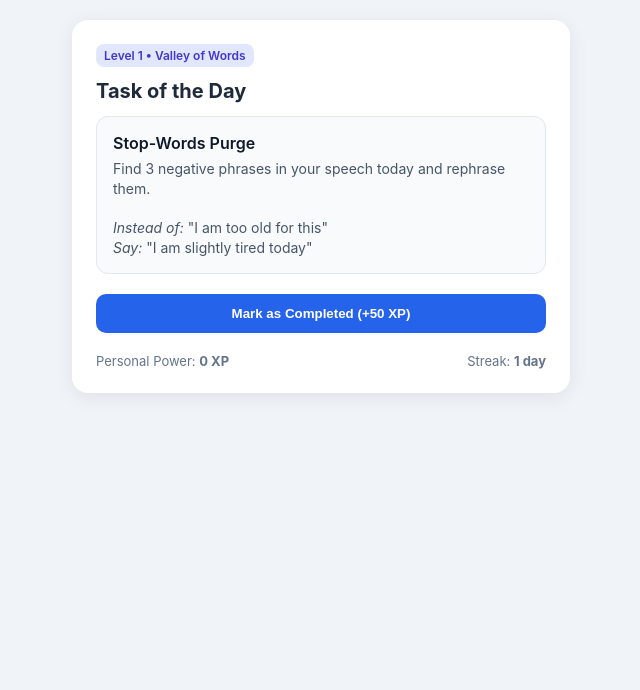
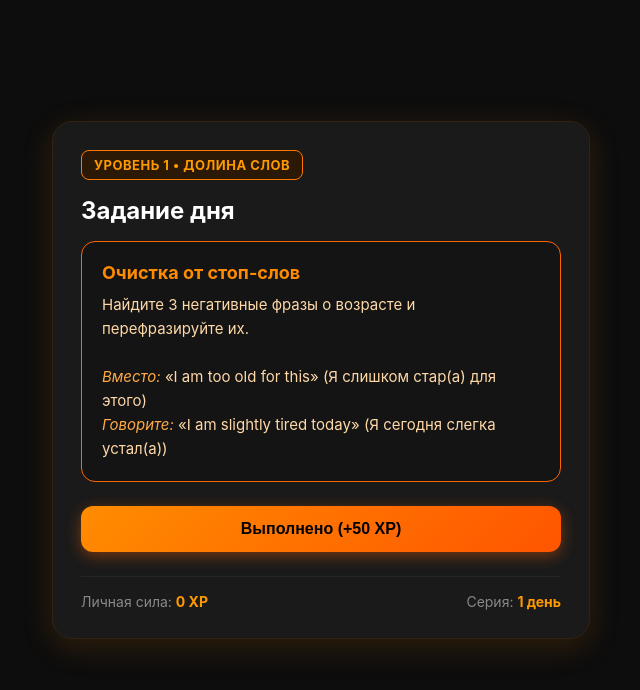
Before and after one commit to talidaser-blip/life-neuro-trainer, a plain HTML site: page index.html in a window 1280 px wide. Shown: the whole page, without its empty margins (319-959 px from the left). Drawn offline with Linux system fonts and the light colour scheme.

Commit message:
Update index.html

```diff
--- a/index.html
+++ b/index.html
@@ -1,61 +1,148 @@
 <!DOCTYPE html>
-<html lang="en">
+<html lang="ru">
 <head>
   <meta charset="UTF-8">
   <meta name="viewport" content="width=device-width, initial-scale=1.0">
-  <title>NeuroHero: Daily Practice</title>
+  <title>NeuroHero: Ежедневная практика</title>
   <style>
-    body { font-family: -apple-system, BlinkMacSystemFont, sans-serif; background: #f0f4f8; margin: 0; padding: 20px; display: flex; justify-content: center; }
-    .card { background: white; max-width: 450px; width: 100%; border-radius: 16px; padding: 24px; box-shadow: 0 4px 20px rgba(0,0,0,0.08); }
-    h1 { font-size: 20px; margin-top: 0; color: #1e293b; }
-    .badge { display: inline-block; padding: 4px 8px; border-radius: 8px; font-size: 12px; font-weight: 600; background: #e0e7ff; color: #4338ca; margin-bottom: 12px; }
-    .quest-box { background: #f8fafc; border: 1px solid #e2e8f0; border-radius: 12px; padding: 16px; margin-bottom: 20px; }
-    .quest-title { font-weight: 600; color: #0f172a; margin-bottom: 6px; }
-    .quest-desc { font-size: 14px; color: #475569; line-height: 1.4; }
-    .btn { display: block; width: 100%; padding: 12px; border: none; border-radius: 10px; background: #2563eb; color: white; font-weight: 600; cursor: pointer; text-align: center; }
-    .btn:hover { background: #1d4ed8; }
-    .stats { display: flex; justify-content: space-between; margin-top: 20px; font-size: 13px; color: #64748b; }
+    body {
+      font-family: -apple-system, BlinkMacSystemFont, "Segoe UI", Roboto, sans-serif;
+      background: #0d0d0d;
+      color: #ff8c00;
+      margin: 0;
+      padding: 20px;
+      display: flex;
+      justify-content: center;
+      align-items: center;
+      min-height: 90vh;
+    }
+    .card {
+      background: #1a1a1a;
+      max-width: 480px;
+      width: 100%;
+      border-radius: 20px;
+      padding: 28px;
+      box-shadow: 0 8px 32px rgba(255, 140, 0, 0.15);
+      border: 1px solid #332211;
+    }
+    .badge {
+      display: inline-block;
+      padding: 6px 12px;
+      border-radius: 8px;
+      font-size: 13px;
+      font-weight: 700;
+      background: #2b1805;
+      color: #ff9900;
+      border: 1px solid #ff7700;
+      margin-bottom: 16px;
+      text-transform: uppercase;
+      letter-spacing: 0.5px;
+    }
+    h1 {
+      font-size: 24px;
+      margin-top: 0;
+      margin-bottom: 16px;
+      color: #ffffff;
+    }
+    .quest-box {
+      background: #141414;
+      border: 1px solid #ff6600;
+      border-radius: 14px;
+      padding: 20px;
+      margin-bottom: 24px;
+    }
+    .quest-title {
+      font-size: 18px;
+      font-weight: 700;
+      color: #ff8c00;
+      margin-bottom: 10px;
+    }
+    .quest-desc {
+      font-size: 15px;
+      color: #ffd8a8;
+      line-height: 1.6;
+    }
+    .quest-desc i {
+      color: #ffaa44;
+    }
+    .btn {
+      display: block;
+      width: 100%;
+      padding: 14px;
+      border: none;
+      border-radius: 12px;
+      background: linear-gradient(135deg, #ff8c00, #ff5500);
+      color: #000000;
+      font-size: 16px;
+      font-weight: 700;
+      cursor: pointer;
+      text-align: center;
+      transition: all 0.2s ease;
+      box-shadow: 0 4px 15px rgba(255, 102, 0, 0.4);
+    }
+    .btn:hover {
+      background: linear-gradient(135deg, #ffa31a, #ff6a00);
+      transform: translateY(-2px);
+      box-shadow: 0 6px 20px rgba(255, 102, 0, 0.6);
+    }
+    .btn:active {
+      transform: translateY(0);
+    }
+    .stats {
+      display: flex;
+      justify-content: space-between;
+      margin-top: 24px;
+      font-size: 14px;
+      color: #888888;
+      border-top: 1px solid #262626;
+      padding-top: 16px;
+    }
+    .stats b {
+      color: #ff9900;
+    }
   </style>
 </head>
 <body>
   <div class="card">
-    <span class="badge" id="levelBadge">Level 1 • Valley of Words</span>
-    <h1 id="questHeading">Task of the Day</h1>
+    <span class="badge" id="levelBadge">Уровень 1 • Долина слов</span>
+    <h1 id="questHeading">Задание дня</h1>
 
     <div class="quest-box">
-      <div class="quest-title" id="questTitle">Stop-Words Purge</div>
+      <div class="quest-title" id="questTitle">Очистка от стоп-слов</div>
       <div class="quest-desc" id="questDesc">
-        Find 3 negative phrases in your speech today and rephrase them.
-        <br><br>
-        <i>Instead of:</i> "I am too old for this"<br>
-        <i>Say:</i> "I am slightly tired today"
+        Найдите 3 негативные фразы о возрасте и перефразируйте их.<br><br>
+        <i>Вместо:</i> «I am too old for this» (Я слишком стар(а) для этого)<br>
+        <i>Говорите:</i> «I am slightly tired today» (Я сегодня слегка устал(а))
       </div>
     </div>
 
-    <button class="btn" id="completeBtn" onclick="nextLevel()">Mark as Completed (+50 XP)</button>
+    <button class="btn" id="completeBtn" onclick="nextLevel()">Выполнено (+50 XP)</button>
 
     <div class="stats">
-      <span>Personal Power: <b id="xpVal">0 XP</b></span>
-      <span>Streak: <b id="streakVal">1 day</b></span>
+      <span>Личная сила: <b id="xpVal">0 XP</b></span>
+      <span>Серия: <b id="streakVal">1 день</b></span>
     </div>
   </div>
 
   <script>
     const quests = [
       {
-        badge: "Level 1 • Valley of Words",
-        title: "Stop-Words Purge",
-        desc: "Find 3 negative phrases in your speech today and rephrase them.<br><br><i>Rule:</i> Replace 'exhausted' with 'a bit tired' and 'old' with 'experienced'."
+        badge: "Уровень 1 • Долина слов",
+        heading: "Задание дня",
+        title: "Очистка от стоп-слов",
+        desc: "Найдите 3 негативные фразы о возрасте в речи или мыслях и замените их на нейтральные.<br><br><i>Правило:</i> Заменяйте 'exhausted' на 'a bit tired', а слово 'old' на 'experienced'."
       },
       {
-        badge: "Level 2 • Temple of Neurobics",
-        title: "Non-Dominant Hand",
-        desc: "Brush your teeth and scroll your phone using your left hand (or right if you are left-handed).<br><br><i>Goal:</i> Build new neural pathways."
+        badge: "Уровень 2 • Храм нейробики",
+        heading: "Задание дня",
+        title: "Неведущая рука",
+        desc: "Почистите зубы и листайте ленту в телефоне левой рукой (или правой, если вы левша).<br><br><i>Цель:</i> Пробудить мозг и создать новые нейронные связи."
       },
       {
-        badge: "Level 3 • Daily Reflection",
-        title: "Three Daily Wins",
-        desc: "Write down 3 small wins of today in simple English (Past Simple):<br><br>1. I walked outside.<br>2. I drank enough water.<br>3. I practiced English."
+        badge: "Уровень 3 • Вечерний журнал",
+        heading: "Задание дня",
+        title: "Три победы за день",
+        desc: "Запишите 3 приятных события или маленьких успеха за сегодня на простом английском (Past Simple):<br><br>1. <i>I walked outside.</i> (Я погулял(а) на улице)<br>2. <i>I drank enough water.</i> (Я выпил(а) достаточно воды)<br>3. <i>I practiced a new habit.</i> (Я попрактиковал(а) новую привычку)"
       }
     ];
 
@@ -68,11 +155,14 @@
       currentIdx++;
       if (currentIdx < quests.length) {
         document.getElementById('levelBadge').innerText = quests[currentIdx].badge;
+        document.getElementById('questHeading').innerText = quests[currentIdx].heading;
         document.getElementById('questTitle').innerText = quests[currentIdx].title;
         document.getElementById('questDesc').innerHTML = quests[currentIdx].desc;
       } else {
-        document.getElementById('questHeading').innerText = "All levels completed!";
-        document.getElementById('questDesc').innerText = "Great job! Keep practicing your healthy habits.";
+        document.getElementById('levelBadge').innerText = "Все уровни пройдены!";
+        document.getElementById('questHeading').innerText = "Великолепная работа!";
+        document.getElementById('questTitle').innerText = "Практика завершена";
+        document.getElementById('questDesc').innerHTML = "Вы отлично справились со всеми шагами на сегодня. Сохраняйте этот настрой и продолжайте закреплять привычки!";
         document.getElementById('completeBtn').style.display = "none";
       }
     }
```
